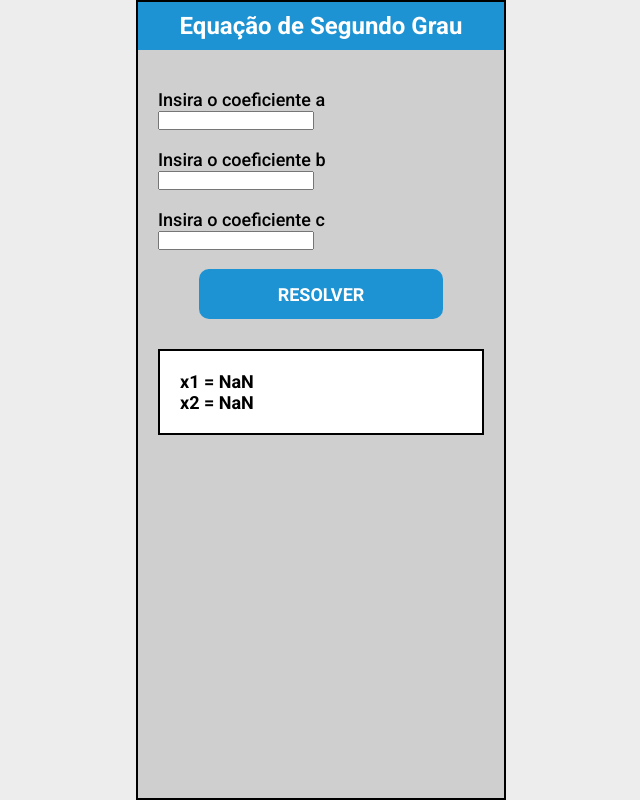
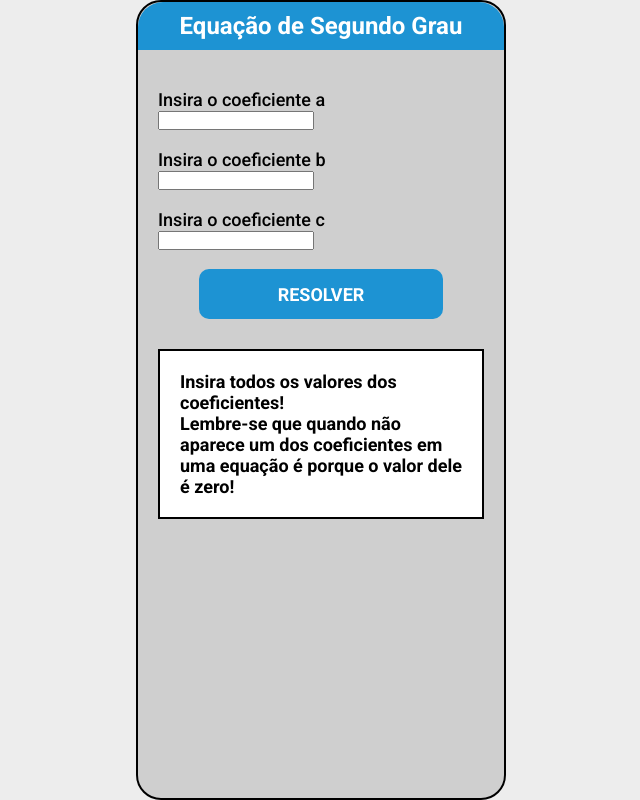
Before and after one commit to ocaiohen/Equa--o-de-Segundo-Grau-Aplica--o-Web, a plain HTML site: page index.html in a window 1280 px wide. Both pictures are taken after a click on the button "RESOLVER". Shown: the whole page, without its empty margins (319-959 px from the left). Drawn offline with Linux system fonts and the light colour scheme.

Commit message:
Sem valores nulos e alteração no CSS

```diff
--- a/main.js
+++ b/main.js
@@ -5,18 +5,21 @@ const botaoResolver = document.getElementById("botao-resolver")
 const resultadoX1 = document.getElementById("resultado-x1")
 const resultadoX2 = document.getElementById("resultado-x2")
 
-const resolverEquacao = () =>{
+const resolverEquacao = () => {
+
+    if(inputA.value.length > 0 && inputB.value.length > 0 && inputC.value.length > 0){
+        console.log("Nenhum valor nulo")
         const valorA = parseFloat(inputA.value)
         const valorB = parseFloat(inputB.value)
         const valorC = parseFloat(inputC.value)
-    console.log(valorA,valorB,valorC)
-    if(valorA != 0){
+        console.log(valorA, valorB, valorC)
+        if (valorA != 0) {
             const delta = valorB * valorB - 4 * valorA * valorC
-        if(delta < 0){
+            if (delta < 0) {
                 resultadoX1.innerHTML = "A equação não tem raízes reais!"
                 resultadoX2.innerHTML = ""
             }
-        else{
+            else {
                 console.log(delta)
                 const x1 = (-1 * valorB + Math.sqrt(delta, 2)) / (2 * valorA)
                 const x2 = (-1 * valorB - Math.sqrt(delta, 2)) / (2 * valorA)
@@ -24,10 +27,16 @@ const resolverEquacao = () =>{
                 resultadoX2.innerHTML = `x2 = ${x2}`
             }
         }
-    else{
+        else {
             resultadoX1.innerHTML = "Se o coeficiente a é igual a 0, não é uma equação de segundo grau!"
             resultadoX2.innerHTML = ""
         }
     }
+    else{
+        resultadoX1.innerHTML = "Insira todos os valores dos coeficientes!"
+        resultadoX2.innerHTML = "Lembre-se que quando não aparece um dos coeficientes em uma equação é porque o valor dele é zero!"
+    }
+
+}
 
 botaoResolver.onclick = resolverEquacao
--- a/styles.css
+++ b/styles.css
@@ -15,12 +15,15 @@ body{
     margin: 0 auto;
     height: 100%;
     width: 370px;
+    border-radius: 25px;
     background-color: rgb(207, 207, 207);
     border: 2px solid black;
 }
 header{
     text-align: center;
     width: 100%;
+    border-top-left-radius: 25px;
+    border-top-right-radius: 25px;
     background-color: rgb(29, 147, 211);
 }
 h2{
```
Lines whose indentation alone changed are shown as unchanged.
